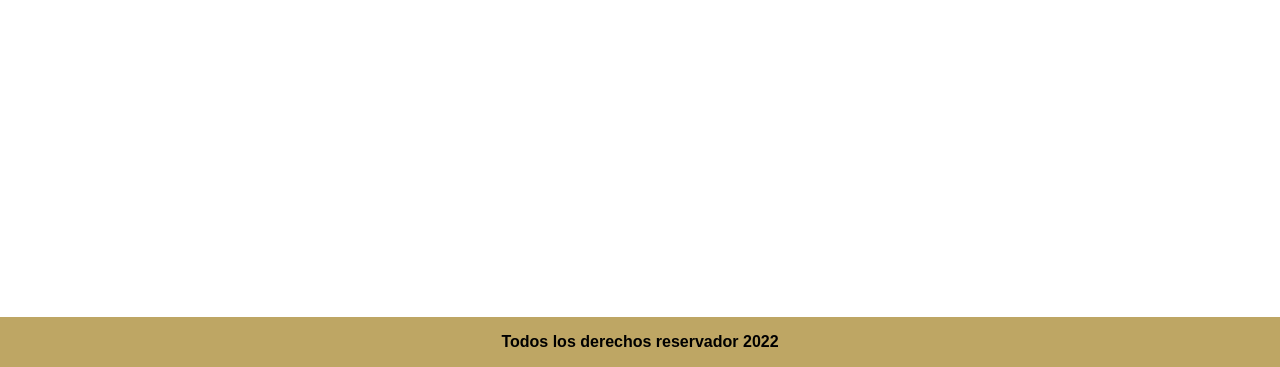
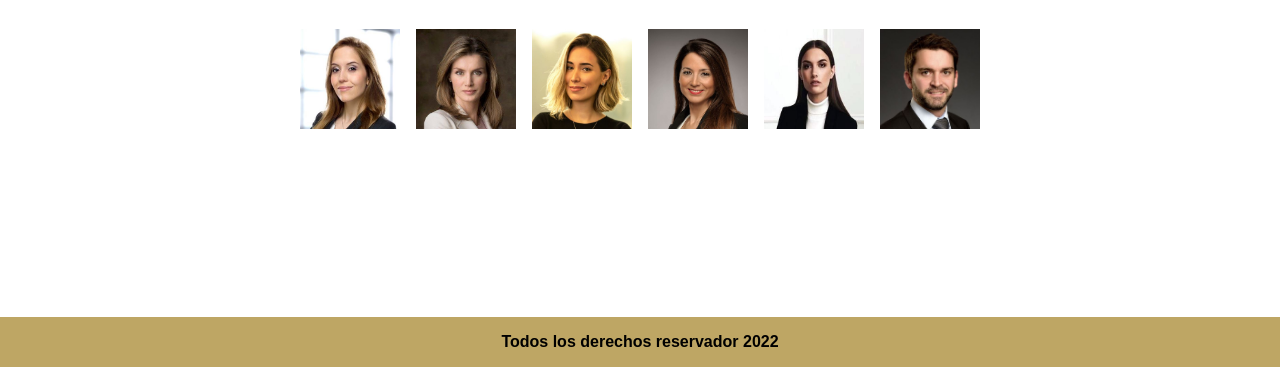
Before and after one commit to Dani163d/Ofi_Web, a plain HTML site: page index.html in a window 1280 px wide. Shown: the part 433-800 px from the top of the page. Drawn offline with Linux system fonts and the light colour scheme.

Commit message:
se agregaron las imagenes de los ejecutivos

```diff
--- a/app.css/app.css
+++ b/app.css/app.css
@@ -82,3 +82,10 @@ h3 {
     align-items: center;
     justify-content: center;
 }
+
+.fotos {
+    display: flex;
+    /* para separar img */
+    gap: 1rem;
+    justify-content: center;
+}
--- a/index.html
+++ b/index.html
@@ -24,10 +24,16 @@
         </div>
     </section>
 
-    <h3>Directivos</h3>
+<h3>Directivos</h3>
 
-
-
+    <div class="fotos">
+        <img src="img/d1.jpg" width="100" height="100" alt="directiva1">
+        <img src="img/d2.jpg" width="100" height="100" alt="directiva1">
+        <img src="img/d3.jpg" width="100" height="100" alt="directiva1">
+        <img src="img/d4.jpg" width="100" height="100" alt="directiva1">
+        <img src="img/d5.png" width="100" height="100" alt="directiva1">
+        <img src="img/d6.jpg" width="100" height="100" alt="directiva1">
+    </div>
 <footer class="footer">
     <p>Todos los derechos reservador 2022</p>
 </footer>
```
Also changed, not shown: img/d1.jpg (added), img/d2.jpg (added), img/d3.jpg (added), img/d4.jpg (added), img/d5.png (added), img/d6.jpg (added).
